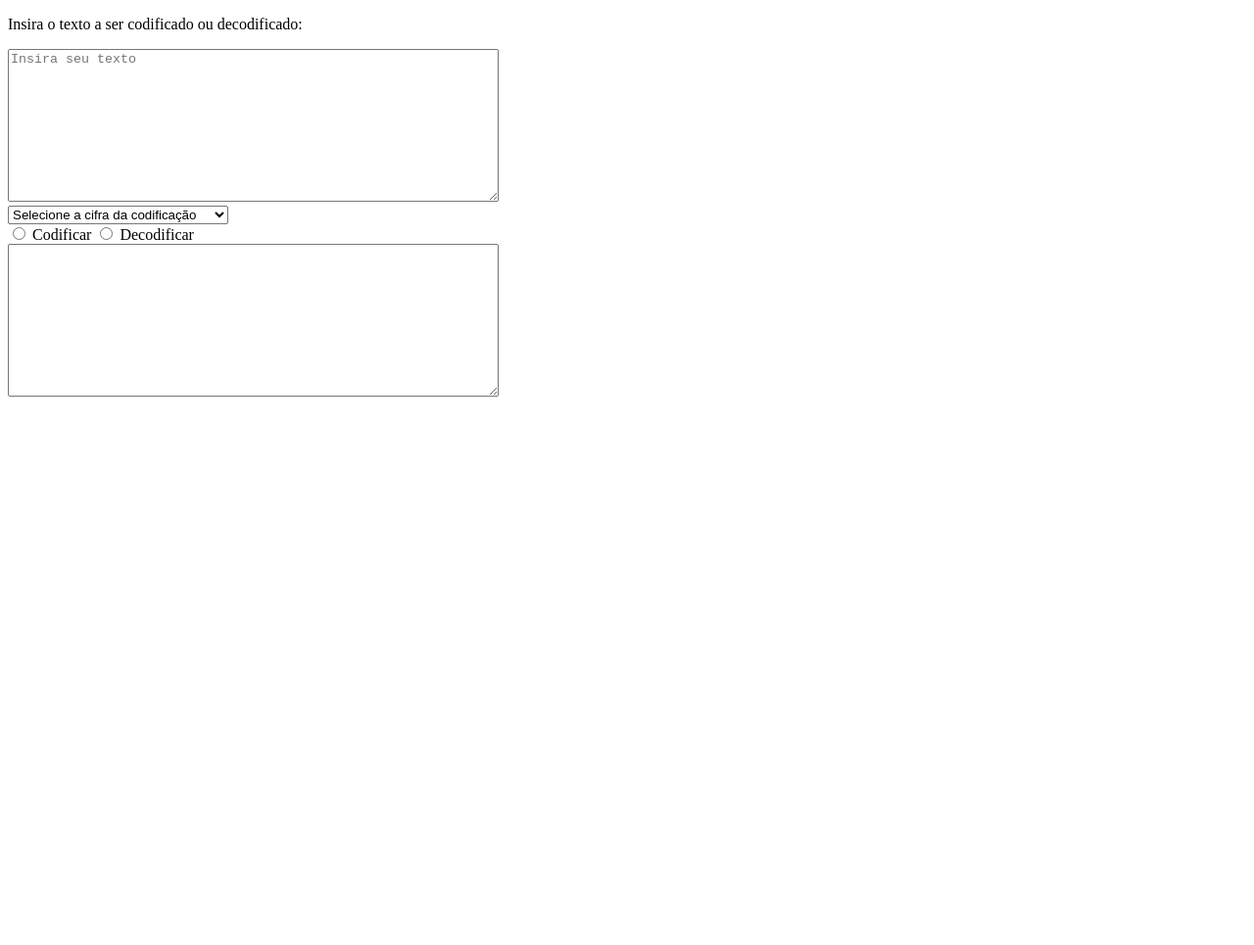
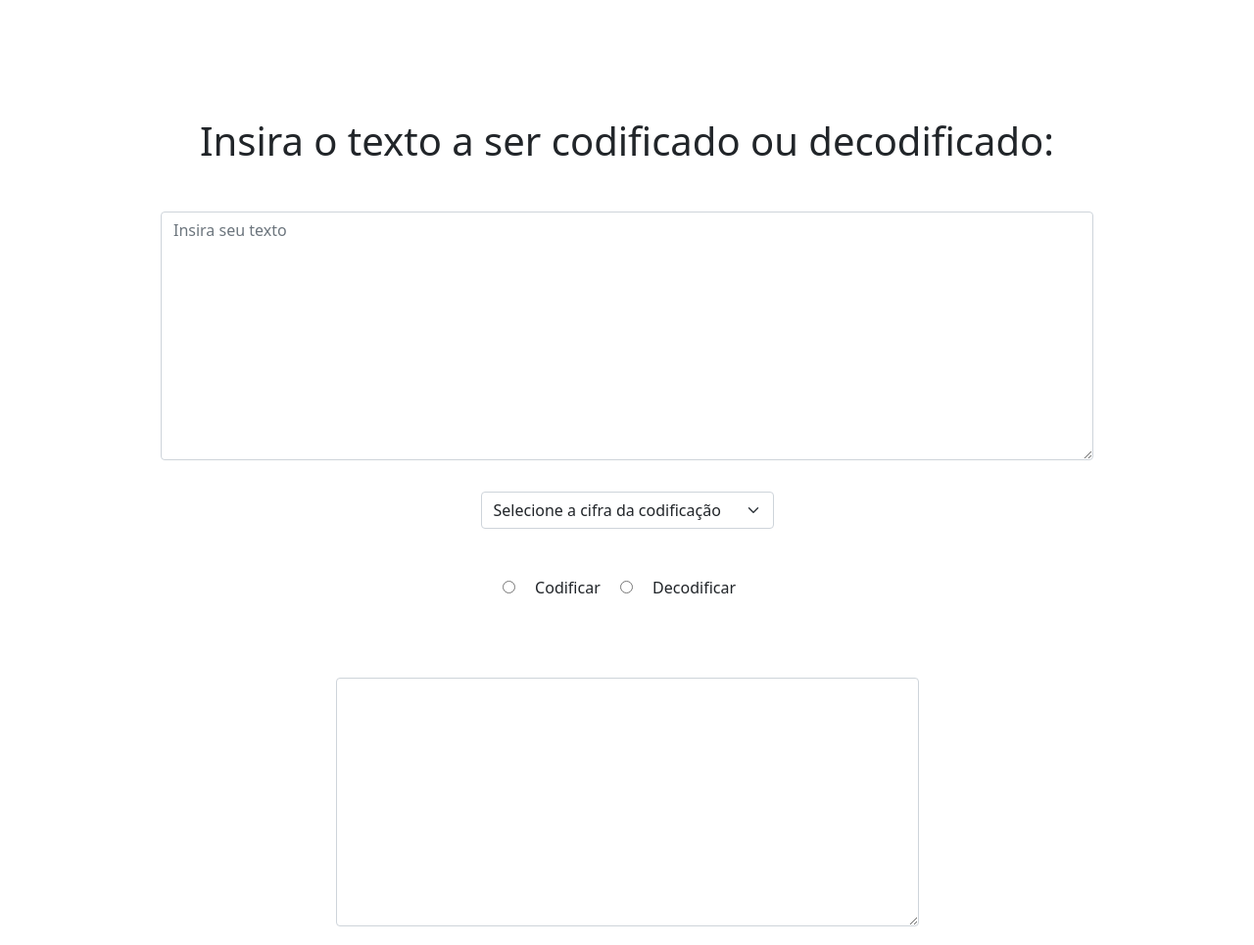
Before and after one commit to NathalieMS/Projeto-Cifras, a plain HTML site: page index.html in a window 1280 px wide. Shown: the whole page at 98% size. Before the commit the page ends 800 px from the top, so only its background shows below. Drawn offline with nearby package versions, Linux system fonts and the light colour scheme.

Commit message:
Finalizado e estilizado com Bootstrap

```diff
--- a/index.html
+++ b/index.html
@@ -4,20 +4,24 @@
     <meta charset="UTF-8">
     <meta http-equiv="X-UA-Compatible" content="IE=edge">
     <meta name="viewport" content="width=device-width, initial-scale=1.0">
+    <link href="https://cdn.jsdelivr.net/npm/bootstrap@5.1.1/dist/css/bootstrap.min.css" rel="stylesheet" integrity="sha384-F3w7mX95PdgyTmZZMECAngseQB83DfGTowi0iMjiWaeVhAn4FJkqJByhZMI3AhiU" crossorigin="anonymous">
+    <script src="https://cdn.jsdelivr.net/npm/bootstrap@5.1.1/dist/js/bootstrap.bundle.min.js" integrity="sha384-/bQdsTh/da6pkI1MST/rWKFNjaCP5gBSY4sEBT38Q/9RBh9AH40zEOg7Hlq2THRZ" crossorigin="anonymous" defer></script>
+
     <script src='codigo.js' defer></script>
-    <title>Document</title>
+    <link rel="stylesheet" href="style.css">
+    <title>Passinho do Romano</title>
 </head>
 <body>
     <main>
 <div class="container">
 
             <div class="inicial">
-                <p>Insira o texto a ser codificado ou decodificado:</p>
-                <textarea name="" placeholder="Insira seu texto" id="textoInicial" cols="60" rows="10"></textarea>
+                <h1 class="h1">Insira o texto a ser codificado ou decodificado:</h1>
+                <textarea class="form-control" name="" placeholder="Insira seu texto" id="textoInicial" cols="60" rows="10"></textarea>
             </div>
 
             <div class='selecionar'>
-                <select name="options" id="seleciona">
+                <select class="form-select" name="options" id="seleciona">
                     <optgroup>
                         <option disabled selected>Selecione a cifra da codificação</option>
                         <option value="cesar">Cifra de César</option>
@@ -29,7 +33,7 @@
             <div class='incremento' id="incrementoCesar" style="display: none;">
 
                 <div>
-                    <p>Digite o incremento:</p>
+                    <p class="lead">Digite o incremento:</p>
                     <input type="number" id="chave" min="1" max="26">
                     </div>
 
@@ -43,12 +47,12 @@
 
             <div id="vai" class="codeoudecode">
 
-                <button id="codificar" value="codificar" style="display: none;">Codificar!</button>
-                <button id="decodificar" value="decodificar" style="display: none;">Decodificar!</button>
+                <button class="btn btn-primary" id="codificar" value="codificar" style="display: none;">Codificar!</button>
+                <button class="btn btn-primary" id="decodificar" value="decodificar" style="display: none;">Decodificar!</button>
             </div>
 
             <div>
-                <textarea name="" id="textoFinal" cols="60" rows="10"></textarea>
+                <textarea class="form-control" name="" id="textoFinal" cols="60" rows="10"></textarea>
             </div>
 
 
--- /dev/null
+++ b/style.css
@@ -0,0 +1,15 @@
+.container{
+    display: flex;
+    flex-direction: column;
+    justify-content: center;
+    align-items: center;
+    margin: 0 auto;
+    padding: 1em;
+}
+
+*{
+    padding: 1em;
+    align-items: center;
+    justify-content: center;
+
+}
```
